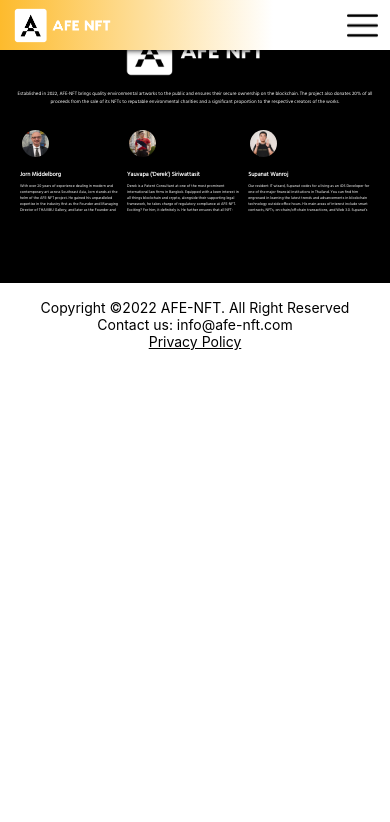
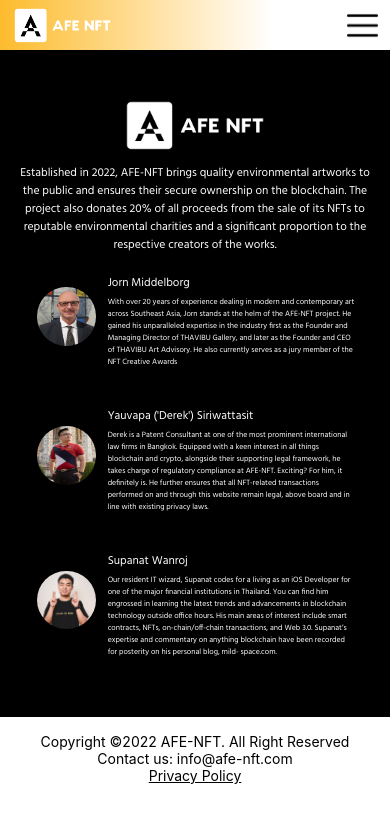
Before and after one commit to pattsing/afe-web, a React (Create React App) app: page /about in a window 390 px wide. Shown: the top 822 px of the page. Built offline with nearby package versions, Linux system fonts and the light colour scheme.

Commit message:
add responsive to about

```diff
--- a/src/Pages/About/About.css
+++ b/src/Pages/About/About.css
@@ -13,6 +13,12 @@
   background-color: #000000;
 }
 
+.about-wrapper-mobile {
+  padding-top: 20vw;
+  font-family: "Hind", sans-serif;
+  background-color: #000000;
+}
+
 .about-wrapper .title {
   color: #ffffff;
   text-align: center;
@@ -24,6 +30,12 @@
   color: #ffffff;
   text-align: center;
   font-size: 1.25vw;
+}
+
+.about-wrapper-mobile .desc {
+  color: #ffffff;
+  text-align: center;
+  font-size: 3vw;
 }
 
 .desc {
@@ -80,3 +92,20 @@
   width: 7vw;
   height: 7vw;
 }
+
+.avatar-mobile {
+  border-radius: 50%;
+  width: 15vw;
+  height: 15vw;
+}
+
+.team-content-wrapper {
+  height: 100%;
+    display: flex;
+    align-items: center;
+    align-content: center;
+    flex-direction: row;
+    justify-content: space-between;
+    color: #ffffff;
+    margin-bottom: 10vw;
+}
--- a/src/Pages/About/About.tsx
+++ b/src/Pages/About/About.tsx
@@ -7,19 +7,71 @@
 import mild from "../../Assets/mild.jpeg";
 import NewNavBar from "../../Components/NewNavBar/NewNavBar";
 import Footer from "../../Components/Footer/Footer";
+import { useMediaQuery } from "react-responsive";
 
 const About = () => {
+  const isMobile = useMediaQuery({ query: "(max-width: 767px)" });
   const trans = translation.AboutPage;
 
+  const team = () => {
+    if (isMobile) {
       return (
-    <div>
-      <NewNavBar></NewNavBar>
-      <div className="about-wrapper" id="about">
-        <Container>
-          <div className="logo-wrapper">
-            <img src={whiteLogo} style={{ width: "40%" }} />
+        <div style={{ padding: "5vw" }}>
+          <div className="team-content-wrapper">
+            <div className="avatar-wrapper">
+              <img className="avatar-mobile" alt="John" src={jorn} />
             </div>
-          <div className="desc">{trans.desc}</div>
+            <div className="morther-wrapper">
+              <div
+                className={isMobile ? "morther-title-mobile" : "morther-title"}
+              >
+                {trans.john}
+              </div>
+              <div
+                className={isMobile ? "morther-desc-mobile" : "morther-desc"}
+              >
+                {trans.johnDesc}
+              </div>
+            </div>
+          </div>
+          <div className="team-content-wrapper">
+            <div className="avatar-wrapper">
+              <img className="avatar-mobile" alt="derek" src={derek} />
+            </div>
+            <div className="morther-wrapper">
+              <div
+                className={isMobile ? "morther-title-mobile" : "morther-title"}
+              >
+                {trans.derek}
+              </div>
+              <div
+                className={isMobile ? "morther-desc-mobile" : "morther-desc"}
+              >
+                {trans.derekDesc}
+              </div>
+            </div>
+          </div>
+          <div className="team-content-wrapper">
+            <div className="avatar-wrapper">
+              <img className="avatar-mobile" alt="mild" src={mild} />
+            </div>
+            <div className="morther-wrapper">
+              <div
+                className={isMobile ? "morther-title-mobile" : "morther-title"}
+              >
+                {trans.supanat}
+              </div>
+              <div
+                className={isMobile ? "morther-desc-mobile" : "morther-desc"}
+              >
+                {trans.supanatDesc}
+              </div>
+            </div>
+          </div>
+        </div>
+      );
+    } else {
+      return (
         <div className="team-wrapper">
           <div className="team-container">
             <div className="avatar-wrapper">
@@ -37,12 +89,29 @@
           </div>
           <div className="team-container">
             <div className="avatar-wrapper">
-                <img className="avatar" alt="John" src={mild} />
+              <img className="avatar" alt="mild" src={mild} />
             </div>
             <div className="name">{trans.supanat}</div>
             <div className="team-desc">{trans.supanatDesc}</div>
           </div>
         </div>
+      );
+    }
+  };
+
+  return (
+    <div>
+      <NewNavBar></NewNavBar>
+      <div
+        className={isMobile ? "about-wrapper-mobile" : "about-wrapper"}
+        id="about"
+      >
+        <Container>
+          <div className="logo-wrapper">
+            <img src={whiteLogo} style={{ width: "40%" }} />
+          </div>
+          <div className="desc">{trans.desc}</div>
+          {team()}
         </Container>
       </div>
       <Footer></Footer>
```
Lines whose indentation alone changed are shown as unchanged.
